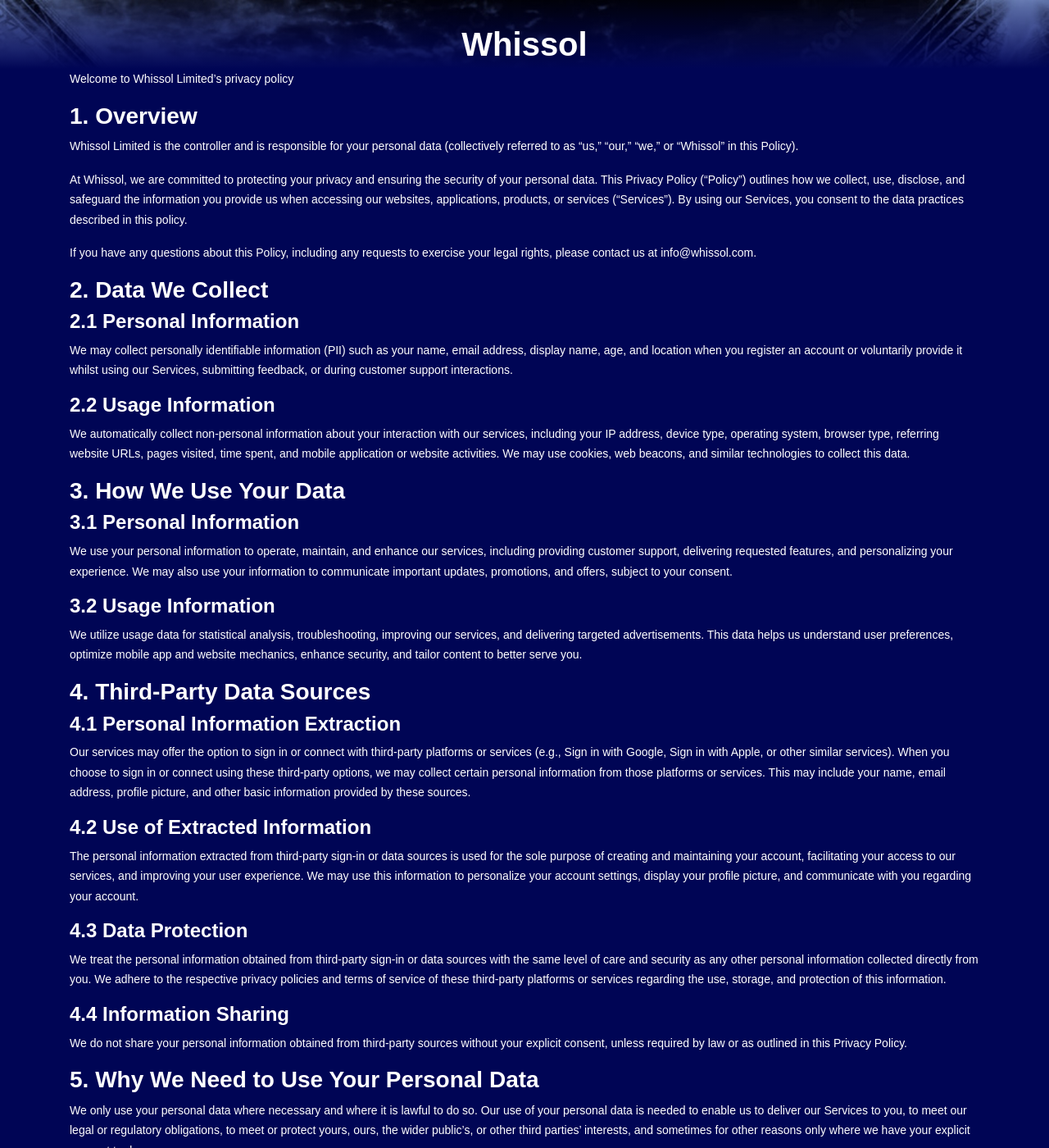
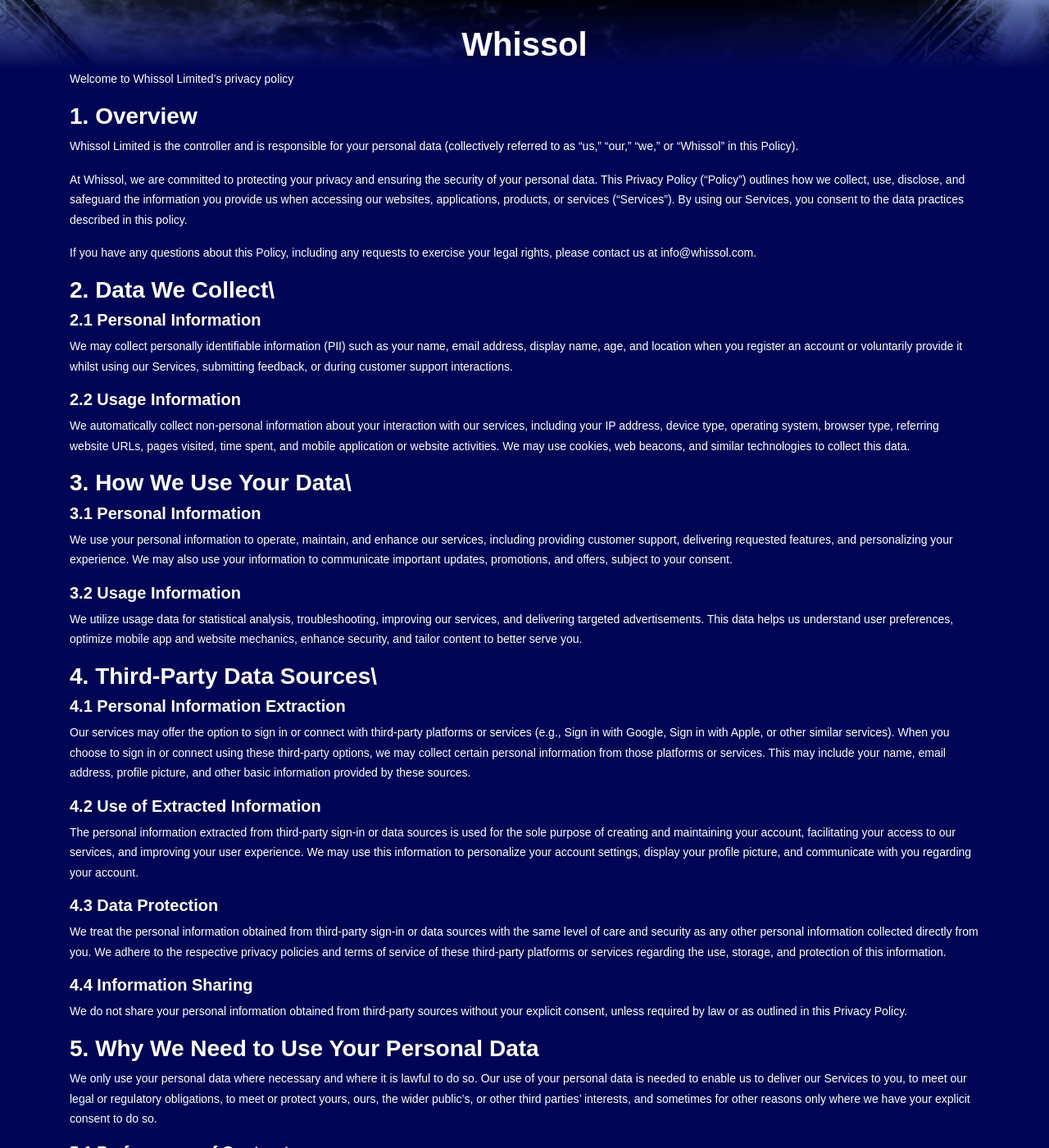
Before and after one commit to dbbill/dbbill.github.io, a Jekyll site: the page built from privacypolicy.md, in a window 1280 px wide and 1400 px high. Shown: the whole window at 82% size. Built offline with Jekyll 4.4.1, drawn with Linux system fonts in a browser that asks for light colours; nearby versions of some CDN libraries; some web fonts are replaced; some of the changed text lies outside the part shown.

```diff
--- a/privacypolicy.md
+++ b/privacypolicy.md
@@ -12,43 +12,41 @@ At Whissol, we are committed to protecting your privacy and ensuring the securit
 
 If you have any questions about this Policy, including any requests to exercise your legal rights, please contact us at info@whissol.com.
 
-### 2. Data We Collect
+### 2. Data We Collect\
 
-
-#### 2.1 Personal Information
+##### 2.1 Personal Information
 
 We may collect personally identifiable information (PII) such as your name, email address, display name, age, and location when you register an account or voluntarily provide it whilst using our Services, submitting feedback, or during customer support interactions.
 
-#### 2.2 Usage Information
+##### 2.2 Usage Information
 
 We automatically collect non-personal information about your interaction with our services, including your IP address, device type, operating system, browser type, referring website URLs, pages visited, time spent, and mobile application or website activities. We may use cookies, web beacons, and similar technologies to collect this data.
 
-### 3. How We Use Your Data
+### 3. How We Use Your Data\
 
-
-#### 3.1 Personal Information
+##### 3.1 Personal Information
 
 We use your personal information to operate, maintain, and enhance our services, including providing customer support, delivering requested features, and personalizing your experience. We may also use your information to communicate important updates, promotions, and offers, subject to your consent.
 
-#### 3.2 Usage Information
+##### 3.2 Usage Information
 
 We utilize usage data for statistical analysis, troubleshooting, improving our services, and delivering targeted advertisements. This data helps us understand user preferences, optimize mobile app and website mechanics, enhance security, and tailor content to better serve you.
 
-### 4. Third-Party Data Sources
+### 4. Third-Party Data Sources\
 
-#### 4.1 Personal Information Extraction
+##### 4.1 Personal Information Extraction
 
 Our services may offer the option to sign in or connect with third-party platforms or services (e.g., Sign in with Google, Sign in with Apple, or other similar services). When you choose to sign in or connect using these third-party options, we may collect certain personal information from those platforms or services. This may include your name, email address, profile picture, and other basic information provided by these sources.
 
-#### 4.2 Use of Extracted Information
+##### 4.2 Use of Extracted Information
 
 The personal information extracted from third-party sign-in or data sources is used for the sole purpose of creating and maintaining your account, facilitating your access to our services, and improving your user experience. We may use this information to personalize your account settings, display your profile picture, and communicate with you regarding your account.
 
-#### 4.3 Data Protection
+##### 4.3 Data Protection
 
 We treat the personal information obtained from third-party sign-in or data sources with the same level of care and security as any other personal information collected directly from you. We adhere to the respective privacy policies and terms of service of these third-party platforms or services regarding the use, storage, and protection of this information.
 
-#### 4.4 Information Sharing
+##### 4.4 Information Sharing
 
 We do not share your personal information obtained from third-party sources without your explicit consent, unless required by law or as outlined in this Privacy Policy.
 
@@ -56,59 +54,59 @@ We do not share your personal information obtained from third-party sources with
 
 We only use your personal data where necessary and where it is lawful to do so. Our use of your personal data is needed to enable us to deliver our Services to you, to meet our legal or regulatory obligations, to meet or protect yours, ours, the wider public's, or other third parties' interests, and sometimes for other reasons only where we have your explicit consent to do so.
 
-#### 5.1 Performance of Contract
+##### 5.1 Performance of Contract
 
 We may need to process your data where it is necessary for the performance of a contract to which you are a party or to take steps at your request before entering into such a contract.
 
-#### 5.2 Legitimate Interests
+##### 5.2 Legitimate Interests
 
 We may need to use your data to conduct and manage our business to enable us to give you the best service/product and the best and most secure experience. We make sure we consider and balance any potential impact on you (both positive and negative) and your rights before we process your personal data for our legitimate interests. We do not use your personal data for activities where our interests are overridden by the impact on you (unless we have your consent or are otherwise required or permitted to by law).
 
-#### 5.3 Legal or Regulatory Obligations
+##### 5.3 Legal or Regulatory Obligations
 
 We may need to process your personal data where it is necessary for compliance with a legal or regulatory obligation that we are subject to.
 
-### 6. Your Legal Rights
+### 6. Your Legal Rights\
 
-#### 6.1 Access and Rectification
+##### 6.1 Access and Rectification
 
 As a user of our services, you have the right to access and rectify any personal information we hold about you. To ensure the security of your personal information, we may require additional proof of your identity to fulfil any request regarding your data.
 
-#### 6.2 Data Portability
+##### 6.2 Data Portability
 
 You have the right to request a copy of your personal information in a commonly used and machine-readable format, where technically feasible. We may need to verify your identity further before providing the requested information to maintain the confidentiality of your personal data.
 
-#### 6.3 Consent Withdrawal
+##### 6.3 Consent Withdrawal
 
 If you have provided your consent for the processing of your personal information, you have the right to withdraw that consent at any time. We may need to authenticate your identity before processing your request to ensure the appropriate action is taken.
 
-#### 6.4 Objection and Restriction
+##### 6.4 Objection and Restriction
 
 In certain circumstances, you may have the right to object to the processing of your personal information or request the restriction of its processing. We may need to verify your identity before considering your objection or applying the requested restriction.
 
-#### 6.5 Data Erasure
+##### 6.5 Data Erasure
 
 You have the right to request the erasure of your personal information, also known as the "right to be forgotten." If you believe that we no longer have a legitimate basis for retaining your personal information, you may contact us using the details provided in later sections. To ensure the protection of your privacy and prevent unauthorized access, we may need to verify your identity before processing your request for data erasure.
 
-#### 6.6 Complaints
+##### 6.6 Complaints
 
 If you have concerns about our handling of your personal information or believe that we have not adequately addressed your privacy rights, you have the right to lodge a complaint with the appropriate data protection authority or supervisory authority.
 
-#### 6.7 Retention Period
+##### 6.7 Retention Period
 
 We will retain your personal information for as long as necessary to fulfil the purposes outlined in this Policy unless a longer retention period is required or permitted by law. We will securely dispose of your personal information once it is no longer needed, in accordance with our data retention practices. In some circumstances we may anonymise your personal data (so that it can no longer be associated with you) for research or statistical purposes in which case we may use this information indefinitely without further notice to you.
 
-### 7. Information Sharing and Disclosure
+### 7. Information Sharing and Disclosure\
 
-#### 7.1 Service Providers
+##### 7.1 Service Providers
 
 We may engage trusted third-party service providers to assist us in delivering our services. These providers are contractually obligated to handle your information securely and solely for the purposes specified by us.
 
-#### 7.2 Legal Compliance
+##### 7.2 Legal Compliance
 
 We may disclose your information if required by law, governmental request, or when we believe disclosure is necessary to protect our rights, prevent fraud or illegal activities, or ensure the safety of our users.
 
-#### 7.3 Business Transfers
+##### 7.3 Business Transfers
 
 In the event of a merger, acquisition, or sale of all or a portion of our assets, your information may be transferred as part of the transaction. We will notify you via email and/or prominent notice on our website in such circumstances.
 
```
